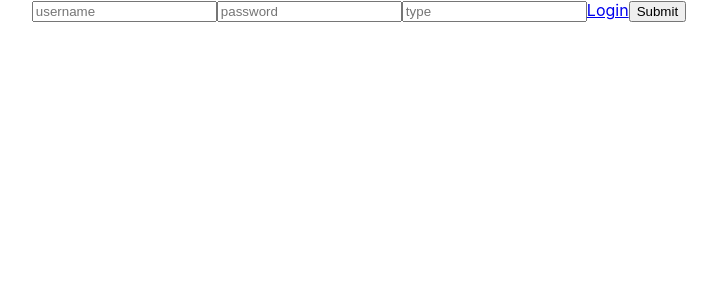
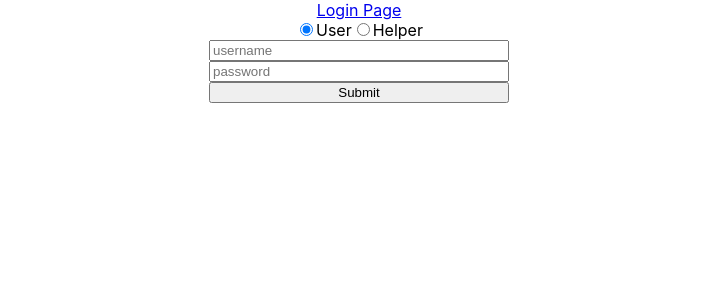
Before and after one commit to Build-Week-DevDesk-Queue-4/front-end, a React (Create React App) app in the folder dev-desk/: page /register in a window 1280 px wide. Shown: the top 300 px of the page, without its empty margins (281-998 px from the left). Built offline with nearby package versions, Linux system fonts and the light colour scheme.

Commit message:
Cleanup AuthForm structure and move to logged-in state

```diff
--- a/dev-desk/src/App.css
+++ b/dev-desk/src/App.css
@@ -1,3 +1,10 @@
 .App {
   text-align: center;
 }
+
+.AuthForm form {
+  display: flex;
+  flex-direction: column;
+  width: 300px;
+  margin: auto;
+}
--- a/dev-desk/src/components/AuthForm.js
+++ b/dev-desk/src/components/AuthForm.js
@@ -6,30 +6,50 @@ export default function AuthForm({role, history}) {
     const [authInfo, setAuthInfo]= useState({
         username: '',
         password: '',
-        type: ''
+        type: 'user'
     })
     const handleChange = e => {
-        e.preventDefault();
-        setAuthInfo({...authInfo, [e.target.name]: e.target.value})
+        setAuthInfo({...authInfo, [e.target.name]: e.target.value});
     }
     const handleSubmit = e => {
         e.preventDefault();
-          console.log('something');
-        axios
-        .post(`https://daniels-dev-desk-backend.herokuapp.com/api/auth/${role}`, authInfo)
-        .then(response => {
-            console.log('post response', response)
-            localStorage.setItem('token', response.data.token)
-        })
-        .catch(error => (error));
+        axios.post(`https://daniels-dev-desk-backend.herokuapp.com/api/auth/${role}`, authInfo)
+            .then(response => {
+                localStorage.setItem('token', response.data.token);
+                history.push("/");
+            })
+            .catch(console.log);
     }
 
 
     return(
+        <div className= 'AuthForm'>
+            {role === 'login' && <Link to= '/register'>Registration Page</Link>}
+            {role === 'register' && <Link to='/login'>Login Page</Link>}
+            <form onSubmit= {handleSubmit}>
+                {/* This div specifically for the radio buttons */}
+                {role === 'register' && <div className="user-type-radio">
+                    <input
+                        type='radio'
+                        name='type'
+                        id='user'
+                        value='user'
+                        checked={authInfo.type === 'user'}
+                        onChange={handleChange}
+                    />
+                    <label htmlFor='user'>User</label>
 
+                    <input
+                        type='radio'
+                        name='type'
+                        id='admin'
+                        value='admin'
+                        checked={authInfo.type === 'admin'}
+                        onChange={handleChange}
+                    />
+                    <label htmlFor='admin'>Helper</label>
+                </div>}
 
-        <div className= 'AuthForm'>
-            <form onSubmit= {handleSubmit}>
                 <input
                     name= 'username'
                     type= 'text'
@@ -45,27 +65,8 @@ export default function AuthForm({role, history}) {
                     onChange= {handleChange}
                     placeholder= 'password'
                 />
-
-
-                {role === 'register' ?
-                <>
-                <input
-                    name= 'type'
-                    type= 'text'
-                    onChange= {handleChange}
-                    value= {authInfo.type}
-                    placeholder= 'type'
-
-                />
-                <Link to= '/login'>Login</Link>
-                </>
-                : null}
-                {role === 'login' ?
-                <Link to= '/register'>Click here to Register</Link>
-                : null}
                 <button type= 'submit'>Submit</button>
             </form>
-
         </div>
     )
 }
```
